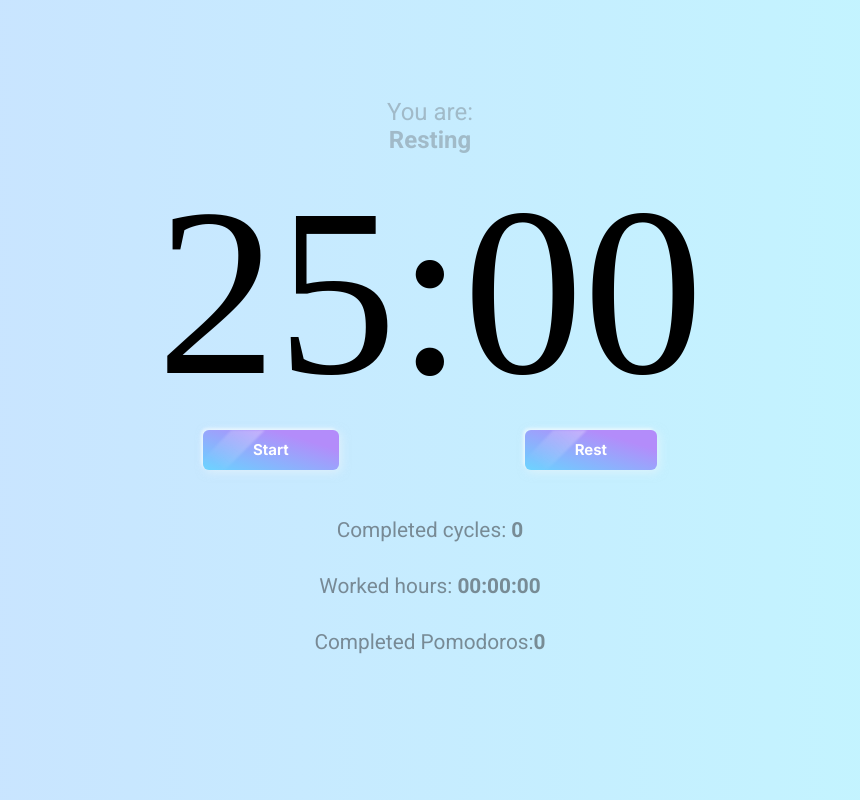
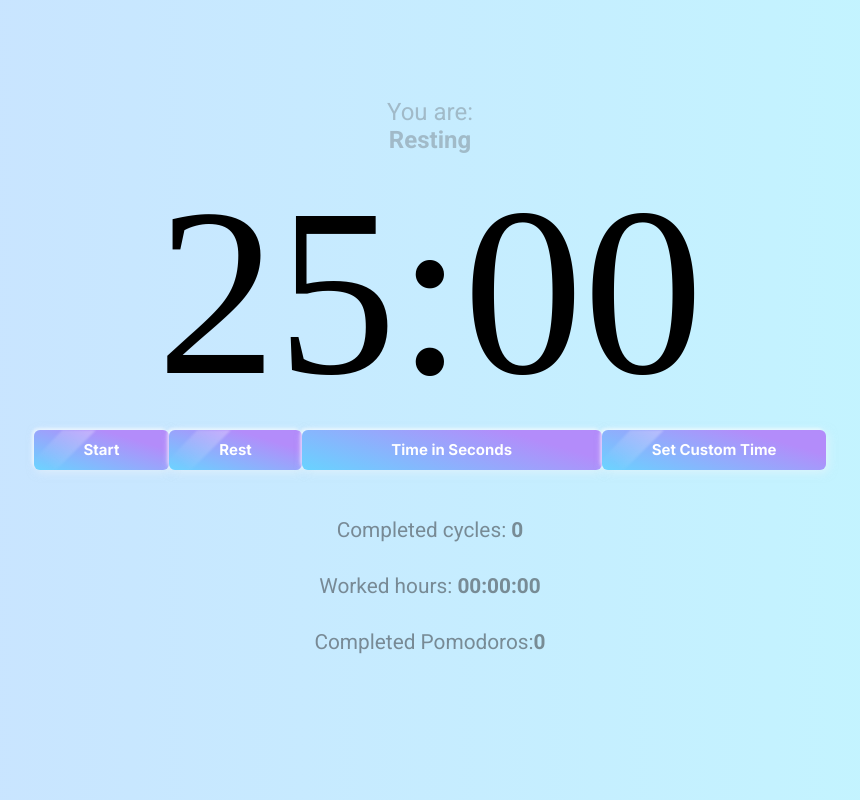
Before and after one commit to stherzada/pomodoro, a React (Vite) app: page / in a window 1280 px wide. Shown: the whole page, without its empty margins (210-1070 px from the left). Built offline with nearby package versions, Linux system fonts and the light colour scheme; a web font is replaced by a local one.

Commit message:
feat: added new feature which the user can select the time of the pomdoro and also limited it to 3600 seconds which is 1hour

```diff
--- a/src/components/Pomodoro/Pomodoro.css
+++ b/src/components/Pomodoro/Pomodoro.css
@@ -1,3 +1,9 @@
+input[type="number"]::-webkit-inner-spin-button,
+input[type="number"]::-webkit-outer-spin-button {
+  -webkit-appearance: none;
+  margin: 0;
+}
+
 .timer {
     font-family: 'Nabla';
     font-size: 15rem;
@@ -55,3 +61,29 @@
 .working button {
     background: linear-gradient(196.6deg, #6bb6c5 30%, #61a5c2 100%)
 }
+
+.custom-input {
+    animation: 10s ease infinite alternate running shimmer;
+    background: linear-gradient(196.6deg, #b38cfa 30%, #68d3ff 100%);
+    background-size: 200% 100%;
+    width: 300px;
+    border: none;
+    border-radius: 6px;
+    box-shadow: -2px -2px 3px rgba(255, 255, 255, 0.5),
+        2px 2px 10px rgba(249, 248, 248, 0.5);
+    color: #fff;
+    font-family: 'Inter', sans-serif;
+    font-size: 15px;
+    font-weight: 670;
+    line-height: 24px;
+    overflow: hidden;
+    padding: 8px 50px;
+    position: relative;
+    text-decoration: none;
+    transition: 0.2s;
+    text-align: center;
+  }
+
+.custom-input::placeholder {
+    color: #fff;
+}
--- a/src/components/Pomodoro/PomodoroTimer.tsx
+++ b/src/components/Pomodoro/PomodoroTimer.tsx
@@ -21,6 +21,10 @@ export function PomodoroTimer(props: Props): JSX.Element {
   const [cyclesQtdMenager, setCyclesManager] = React.useState(
     new Array(props.cycles - 1).fill(true)
   )
+  const [userInputTime, setUserInputTime] = React.useState<number | null>(null)
+  const [customPomodoroTime, setCustomPomodoroTime] = React.useState(
+    props.PomodoroTime
+  )
 
   const [completetedCycles, setCompletedCycles] = React.useState(0)
   const [fullWorkingTime, setFullWorkingTime] = React.useState(0)
@@ -28,8 +32,12 @@ export function PomodoroTimer(props: Props): JSX.Element {
 
   useInterval(
     () => {
-      setMainTime(mainTime - 1)
-      if (working) setFullWorkingTime(fullWorkingTime + 1)
+      if (mainTime > 0) {
+        setMainTime(mainTime - 1)
+      }
+      if (working && mainTime > 0) {
+        setFullWorkingTime(fullWorkingTime + 1)
+      }
     },
     timeCounting ? 1000 : null
   )
@@ -38,8 +46,8 @@ export function PomodoroTimer(props: Props): JSX.Element {
     setTimeCouting(true)
     setWorking(true)
     setResting(false)
-    setMainTime(props.PomodoroTime)
-  }, [setTimeCouting, setWorking, setResting, setMainTime, props.PomodoroTime])
+    setMainTime(customPomodoroTime)
+  }, [setTimeCouting, setWorking, setResting, setMainTime, customPomodoroTime])
 
   const configureRest = useCallback(
     (long: boolean) => {
@@ -107,6 +115,30 @@ export function PomodoroTimer(props: Props): JSX.Element {
           text={timeCounting ? "Pause" : "Play"}
           onClick={() => setTimeCouting(!timeCounting)}
         ></Button>
+
+        <input
+          className="custom-input"
+          type="number"
+          min={0}
+          max={3600}
+          placeholder="Time in Seconds"
+          onChange={(e) => {
+            const inputValue = parseInt(e.target.value, 10)
+            if (inputValue > 3600) {
+              setUserInputTime(3600)
+            } else {
+              setUserInputTime(Number(e.target.value))
+            }
+          }}
+        />
+
+        <Button
+          text="Set Custom Time"
+          onClick={() => {
+            setMainTime(userInputTime || props.PomodoroTime)
+            setCustomPomodoroTime(userInputTime || props.PomodoroTime)
+          }}
+        />
       </div>
 
       <div className="details">
```
